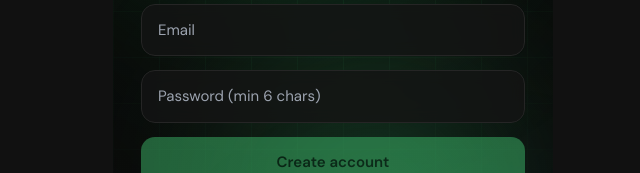
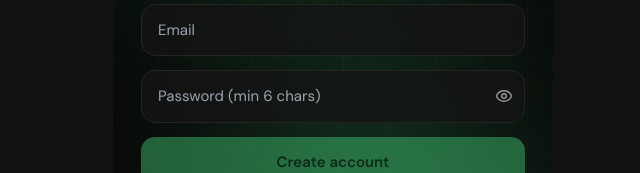
Before and after one commit to piaotimothy2011-coder/Fitflow, a Next.js app: page / in a window 1280 px wide. Both pictures are taken after a click on the button "Get started". Shown: the part 296-469 px from the top of the page, without its empty margins (307-947 px from the left). Built offline with nearby package versions, Linux system fonts and the light colour scheme; no server answers.

Commit message:
Add show/hide password eye toggle on sign-in and set-new-password fields

```diff
--- a/components/FitFlowApp.tsx
+++ b/components/FitFlowApp.tsx
@@ -4,7 +4,7 @@ import { AppStateProvider, useApp } from "./AppState";
 import WelcomeScreen from "./WelcomeScreen";
 import SurveyFlow from "./SurveyFlow";
 import MainTabs from "./MainTabs";
-import { LogoMark } from "./icons";
+import { LogoMark, Icon } from "./icons";
 import { PrimaryButton } from "./ui";
 import InstallPrompt from "./InstallPrompt";
 
@@ -14,6 +14,7 @@ function UpdatePasswordScreen() {
   const [pw2, setPw2] = useState("");
   const [error, setError] = useState<string | null>(null);
   const [busy, setBusy] = useState(false);
+  const [show, setShow] = useState(false);
   const submit = async (e: React.FormEvent) => {
     e.preventDefault();
     setError(null);
@@ -31,8 +32,18 @@ function UpdatePasswordScreen() {
       <h2 className="font-display text-[40px] text-white leading-none">SET A NEW PASSWORD</h2>
       <p className="text-textMuted text-[14px] mt-2">Choose a new password for your account.</p>
       <form className="mt-8 space-y-3.5" onSubmit={submit}>
-        <input autoFocus type="password" value={pw} onChange={(e) => setPw(e.target.value)} placeholder="New password (min 6 chars)" className={inputCls} />
-        <input type="password" value={pw2} onChange={(e) => setPw2(e.target.value)} placeholder="Confirm new password" className={inputCls} />
+        <div className="relative">
+          <input autoFocus type={show ? "text" : "password"} value={pw} onChange={(e) => setPw(e.target.value)} placeholder="New password (min 6 chars)" className={`${inputCls} pr-12`} />
+          <button type="button" onClick={() => setShow((v) => !v)} aria-label={show ? "Hide password" : "Show password"} className="absolute right-3 top-1/2 -translate-y-1/2 text-textFaint hover:text-white transition">
+            <Icon name={show ? "eyeOff" : "eye"} size={18} />
+          </button>
+        </div>
+        <div className="relative">
+          <input type={show ? "text" : "password"} value={pw2} onChange={(e) => setPw2(e.target.value)} placeholder="Confirm new password" className={`${inputCls} pr-12`} />
+          <button type="button" onClick={() => setShow((v) => !v)} aria-label={show ? "Hide password" : "Show password"} className="absolute right-3 top-1/2 -translate-y-1/2 text-textFaint hover:text-white transition">
+            <Icon name={show ? "eyeOff" : "eye"} size={18} />
+          </button>
+        </div>
         {error && <p className="text-red-400 text-[13px]">{error}</p>}
         <PrimaryButton type="submit" disabled={busy}>{busy ? "Saving…" : "Update password"}</PrimaryButton>
       </form>
--- a/components/WelcomeScreen.tsx
+++ b/components/WelcomeScreen.tsx
@@ -2,7 +2,7 @@
 import React, { useState } from "react";
 import { useApp } from "./AppState";
 import { PrimaryButton, GhostButton } from "./ui";
-import { LogoMark } from "./icons";
+import { LogoMark, Icon } from "./icons";
 
 function Background() {
   const particles = [
@@ -35,6 +35,7 @@ export default function WelcomeScreen() {
   const [name, setName] = useState("");
   const [email, setEmail] = useState("");
   const [password, setPassword] = useState("");
+  const [showPw, setShowPw] = useState(false);
   const [error, setError] = useState<string | null>(null);
   const [info, setInfo] = useState<string | null>(null);
   const [busy, setBusy] = useState(false);
@@ -117,8 +118,14 @@ export default function WelcomeScreen() {
               <form className="mt-9 space-y-3.5" onSubmit={handleCloudSubmit}>
                 {mode === "signup" && <input autoFocus value={name} onChange={(e) => setName(e.target.value)} placeholder="Your name" className={inputCls} />}
                 <input value={email} onChange={(e) => setEmail(e.target.value)} placeholder="Email" type="email" autoComplete="email" className={inputCls} />
-                <input value={password} onChange={(e) => setPassword(e.target.value)} placeholder="Password (min 6 chars)" type="password"
-                  autoComplete={mode === "signup" ? "new-password" : "current-password"} className={inputCls} />
+                <div className="relative">
+                  <input value={password} onChange={(e) => setPassword(e.target.value)} placeholder="Password (min 6 chars)" type={showPw ? "text" : "password"}
+                    autoComplete={mode === "signup" ? "new-password" : "current-password"} className={`${inputCls} pr-12`} />
+                  <button type="button" onClick={() => setShowPw((v) => !v)} aria-label={showPw ? "Hide password" : "Show password"}
+                    className="absolute right-3 top-1/2 -translate-y-1/2 text-textFaint hover:text-white transition">
+                    <Icon name={showPw ? "eyeOff" : "eye"} size={18} />
+                  </button>
+                </div>
                 {error && <p className="text-red-400 text-[13px]">{error}</p>}
                 {info && <p className="text-accentGreen text-[13px]">{info}</p>}
                 <PrimaryButton type="submit" disabled={busy || !email.trim() || password.length < 6}>
--- a/components/icons.tsx
+++ b/components/icons.tsx
@@ -4,7 +4,7 @@ import {
   Flame, Dumbbell, HeartPulse, Weight, PersonStanding, Brain, Medal,
   Footprints, BriefcaseMedical, Home, BarChart3, Carrot, User, Library,
   Droplet, Clock, Check, Plus, Sparkles, Zap, Lightbulb, Trophy, X, Play,
-  Leaf, ChevronLeft, ChevronRight, Scale, Pencil, RefreshCw, Bookmark, Target,
+  Leaf, ChevronLeft, ChevronRight, Scale, Pencil, RefreshCw, Bookmark, Target, Eye, EyeOff,
   type LucideIcon,
 } from "lucide-react";
 
@@ -15,7 +15,7 @@ export type IconName =
   | "today" | "library" | "progress" | "diet" | "profile"
   | "water" | "clock" | "check" | "plus" | "spark" | "dumbbell"
   | "bolt" | "bulb" | "trophy" | "close" | "play" | "leaf" | "back"
-  | "scale" | "medal" | "chevron" | "edit" | "regenerate" | "bookmark" | "target" | "run";
+  | "scale" | "medal" | "chevron" | "edit" | "regenerate" | "bookmark" | "target" | "run" | "eye" | "eyeOff";
 
 const MAP: Record<IconName, LucideIcon> = {
   flame: Flame, muscle: Dumbbell, endurance: HeartPulse, strength: Weight,
@@ -25,7 +25,7 @@ const MAP: Record<IconName, LucideIcon> = {
   plus: Plus, spark: Sparkles, dumbbell: Dumbbell, bolt: Zap, bulb: Lightbulb,
   trophy: Trophy, close: X, play: Play, leaf: Leaf, back: ChevronLeft,
   scale: Scale, medal: Medal, chevron: ChevronRight, edit: Pencil,
-  regenerate: RefreshCw, bookmark: Bookmark, target: Target, run: Footprints,
+  regenerate: RefreshCw, bookmark: Bookmark, target: Target, run: Footprints, eye: Eye, eyeOff: EyeOff,
 };
 
 export function Icon({ name, className = "", size = 22 }: { name: IconName; className?: string; size?: number }) {
```
